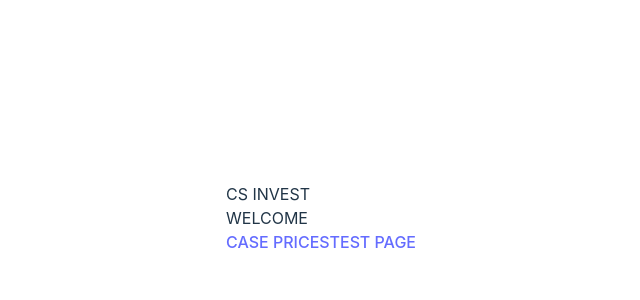
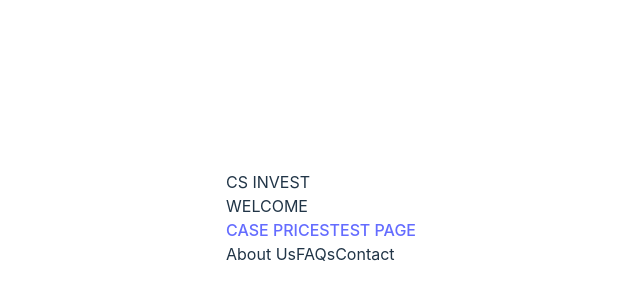
Before and after one commit to RosteckMarius/cs_invest, a React (Vite) app: page / in a window 1280 px wide. Shown: the part 182-482 px from the top of the page, without its empty margins (319-959 px from the left). Built offline with nearby package versions, Linux system fonts and the light colour scheme.

Commit message:
Add Footer

```diff
--- /dev/null
+++ b/src/components/Layout/Footer.tsx
@@ -0,0 +1,11 @@
+export function Footer() {
+    return (
+        <div className={"fixed bottom-0 left-0 w-full border-t-2 py-4"}>
+            <div className={"flex justify-center gap-4"}>
+                <span>About Us</span>
+                <span>FAQs</span>
+                <span>Contact</span>
+            </div>
+        </div>
+    );
+}
--- a/src/components/Layout/Layout.tsx
+++ b/src/components/Layout/Layout.tsx
@@ -1,13 +1,15 @@
 import { Outlet, useLocation } from "react-router-dom";
 import { FloatingBackButton } from "./FloatingBackButton.tsx";
+import { Footer } from "./Footer.tsx";
 
 export function Layout() {
     const location = useLocation();
     const backButtonVisible = location.pathname !== "/";
     return (
-        <>
+        <div>
             {backButtonVisible && <FloatingBackButton />}
             <Outlet />
-        </>
+            <Footer></Footer>
+        </div>
     );
 }
```
